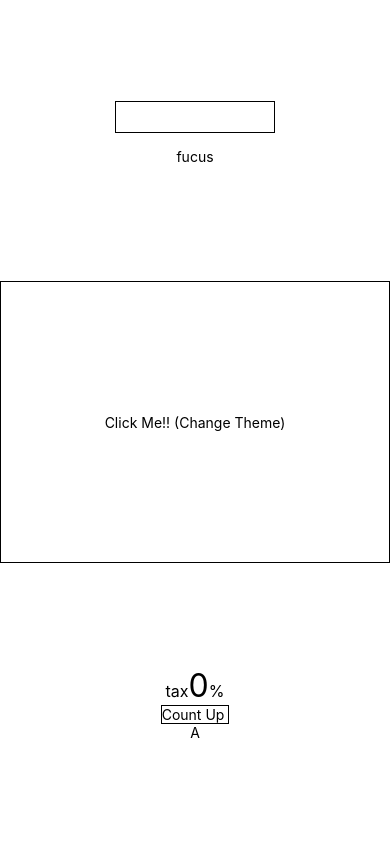
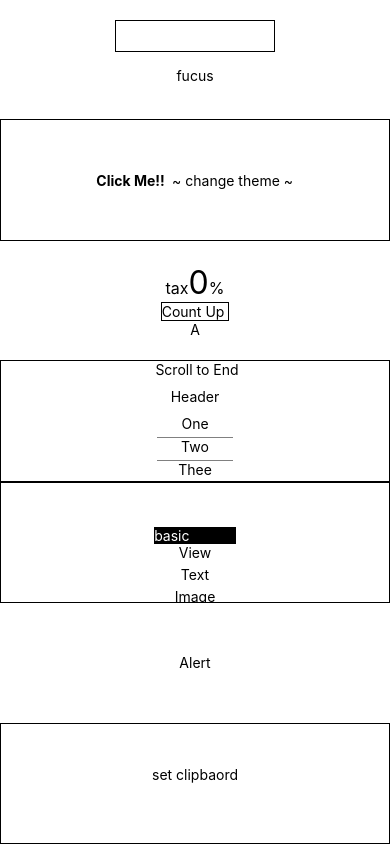
Before and after one commit to hirokoji/dojo, a React Native app in the folder ReactNative/book/MyApp/: screen / in a window 390 px wide. Built offline with nearby package versions, Linux system fonts and the light colour scheme.

Commit message:
Add AlertSample, ClipboardSample, SectionSample on ReactNative

```diff
--- a/ReactNative/book/MyApp/App.tsx
+++ b/ReactNative/book/MyApp/App.tsx
@@ -9,14 +9,32 @@
  */
 
 import React from 'react';
-import { StyleSheet, View, Text, Alert } from 'react-native';
+import {
+    View,
+    Text,
+    StyleSheet, Clipboard, SafeAreaView,
+} from 'react-native';
+
 import { CountUp } from './samples/CoutUp';
-import { Profile } from './samples/Pofile';
 import { Ref} from "./samples/Ref";
+import {FlatSample} from "./samples/FlatSample";
 
 import { ThemeContext, lightTheme, darkTheme } from './samples/ThemeContext';
+import {SectionSample} from "./samples/SectionSample";
+import {AlertSample} from "./samples/AlartSample";
+import {ClipboardSample} from "./samples/ClipboardSample";
 
 
+export const defaultStyles = StyleSheet.create({
+    box: {
+        flex: 1,
+        justifyContent: 'center',
+        alignItems: 'center',
+        backgroundColor: 'white',
+        color: 'black',
+        borderWidth: 1,
+    },
+});
 
 const App = () => {
 
@@ -27,24 +45,24 @@ const App = () => {
         return (
             <View style={theme.containers}>
                 <Text
-                    onPress={() =>
-                        setTheme(theme === lightTheme ? darkTheme : lightTheme)
-                    }
-                    style={theme.label}
-                >
-                    Click Me!! (Change Theme)
+                    onPress={() => setTheme(theme === lightTheme ? darkTheme : lightTheme)}
+                    style={theme.label}>
+                    <Text style={{ fontWeight: "bold"}}> Click Me!! </Text>
+                    <Text> ~ change theme ~ </Text>
                 </Text>
-
             </View>
         );
     };
 
-
     return (
         <ThemeContext.Provider value={{ theme, setTheme }}>
-            <Ref/>
-            <ContextSample/>
-            <CountUp />
+                <Ref/>
+                <ContextSample/>
+                <CountUp />
+                <FlatSample/>
+                <SectionSample/>
+                <AlertSample/>
+                <ClipboardSample/>
         </ThemeContext.Provider>
     );
 };
--- /dev/null
+++ b/ReactNative/book/MyApp/samples/AlartSample.tsx
@@ -0,0 +1,39 @@
+import React from "react";
+import {StyleSheet, Alert, View, Text, TouchableOpacity} from "react-native";
+
+const styles = StyleSheet.create({
+    container: {
+        flex: 1,
+        justifyContent: "center",
+        alignItems: "center",
+    },
+});
+
+export const AlertSample = () => {
+    const onPress = () => {
+        Alert.alert('title', 'message', [
+            {
+                text: 'OK',
+                onPress: () => {
+                    console.warn('ok');
+                },
+                style: 'default',
+            },
+            {
+                text: 'Cancel',
+                onPress: () => {
+                    console.warn('cancel');
+                },
+                style: 'cancel'
+            },
+        ]);
+    };
+
+    return (
+        <View style={styles.container}>
+            <TouchableOpacity onPress={onPress}>
+                <Text>Alert</Text>
+            </TouchableOpacity>
+        </View>
+    );
+};
--- /dev/null
+++ b/ReactNative/book/MyApp/samples/ClipboardSample.tsx
@@ -0,0 +1,41 @@
+import React from "react";
+import {AppState, Clipboard, StyleSheet, TouchableOpacity, View, Text} from "react-native";
+
+const styles = StyleSheet.create({
+    container: {
+        flex: 1,
+        justifyContent: 'center',
+        alignItems: 'center',
+        borderWidth: 1,
+    },
+});
+
+export const ClipboardSample = () => {
+    const [content, setContent] = React.useState('');
+    React.useEffect(() => {
+        const getContentOfClipboard = () => {
+            Clipboard.getString().then(newContent => setContent(newContent));
+        };
+
+        getContentOfClipboard();
+        AppState.addEventListener('change', getContentOfClipboard);
+        return () => {
+            AppState.removeEventListener('change', getContentOfClipboard);
+        };
+    },[]);
+
+    return (
+        <View style={styles.container}>
+            <TouchableOpacity
+                onPress={() => {
+                    const newContent = 'Check your clipboard';
+                    Clipboard.setString(newContent);
+                    setContent(newContent);
+                }}
+            >
+                <Text> set clipbaord </Text>
+            </TouchableOpacity>
+            <Text> {content} </Text>
+        </View>
+    );
+};
--- /dev/null
+++ b/ReactNative/book/MyApp/samples/FlatSample.tsx
@@ -0,0 +1,78 @@
+import {FlatList, SectionList, StyleSheet, Text, TouchableOpacity, View} from "react-native";
+import React from "react";
+import {defaultStyles} from '../App';
+
+export const FlatSample = () => {
+    const styles = StyleSheet.create({
+        label: {
+            marginBottom:5,
+            textAlign: "center"
+        },
+        separator: {
+            height: 1,
+            backgroundColor: 'gray',
+        },
+        header: { margin: 10, textAlign: "center"},
+        footer: { margin: 10, textAlign: "center"},
+    });
+
+    const data = [
+        {id: 'first', title: 'One'},
+        {id: 'second', title: 'Two'},
+        {id: 'third', title: 'Thee'},
+        {id: 'four', title: 'four'},
+        {id: 'five', title: 'five'},
+        {id: 'six', title: 'six'},
+        {id: 'seven', title: 'seven'},
+    ];
+
+    const [refreshing, setRefreshing] = React.useState(false);
+    const onRefresh = React.useCallback(() => {
+        try {
+            setRefreshing(true);
+            setTimeout(() => {
+                data.unshift({
+                    id: new Date().getTime().toString(),
+                    title: 'foo',
+                });
+            }, 200);
+        } finally {
+            setRefreshing(false);
+        }
+    }, []);
+
+    const onEndReached = React.useCallback(() => {
+        setTimeout(() => {
+            data.push({
+                id: new Date().getTime().toString(),
+                title: 'Added on end reached',
+            });
+        }, 200);
+    }, []);
+
+    const list = React.useRef<FlatList<Item>>(null);
+    const scrollToEnd = React.useCallback(() => {
+        console.log('Scroll method called');
+        // list?.current?.scrollToIndex({index: 6});
+        list?.current?.scrollToEnd();
+    }, [list]);
+
+    return (
+        <View style={defaultStyles.box}>
+            <TouchableOpacity onPress={scrollToEnd}>
+                <Text> Scroll to End</Text>
+            </TouchableOpacity>
+            <FlatList
+                data={data}
+                renderItem={({item}) => <Text style={styles.label}> {item.title} </Text>}
+                ListHeaderComponent={() => <Text style={styles.header}> Header </Text>}
+                ListFooterComponent={() => <Text style={styles.footer}> Footer </Text>}
+                ItemSeparatorComponent={() => <View style={styles.separator}/>}
+                refreshing={refreshing}
+                onRefresh={onRefresh}
+                onEndReached={onEndReached}
+                ref={list}
+            />
+        </View>
+    );
+};
--- /dev/null
+++ b/ReactNative/book/MyApp/samples/SectionSample.tsx
@@ -0,0 +1,43 @@
+import { SectionList, StyleSheet, Text, View} from "react-native";
+import React from "react";
+import {defaultStyles} from "../App";
+
+export const SectionSample = () => {
+    const styles = StyleSheet.create({
+        container: {
+            marginTop: 44,
+        },
+        label: {
+            marginBottom: 5,
+            textAlign: "center"
+        },
+        sectionHeader: {
+            color: 'white',
+            backgroundColor: 'black',
+        },
+        separator: {
+            height: 1,
+            backgroundColor: 'gray',
+        },
+        header: {margin: 10, textAlign: "center"},
+        footer: {margin: 10, textAlign: "center"},
+    });
+
+    const sections = [
+        {title: 'basic', data: ['View', 'Text', 'Image']},
+        {title: 'list', data: ['FlatList', 'SectionList']},
+        {title: 'intersection', data: ['Touchable*', 'TextInput']}
+    ]
+
+    return (
+        <View style={defaultStyles.box}>
+            <SectionList
+                sections={sections}
+                style={styles.container}
+                renderItem={({item}) => <Text style={styles.label}>{item}</Text>}
+                keyExtractor={(_, index) => index.toString()}
+                renderSectionHeader={({section: {title}}) => <Text style={styles.sectionHeader}>{title} </Text> }
+            />
+        </View>
+    );
+}
```
